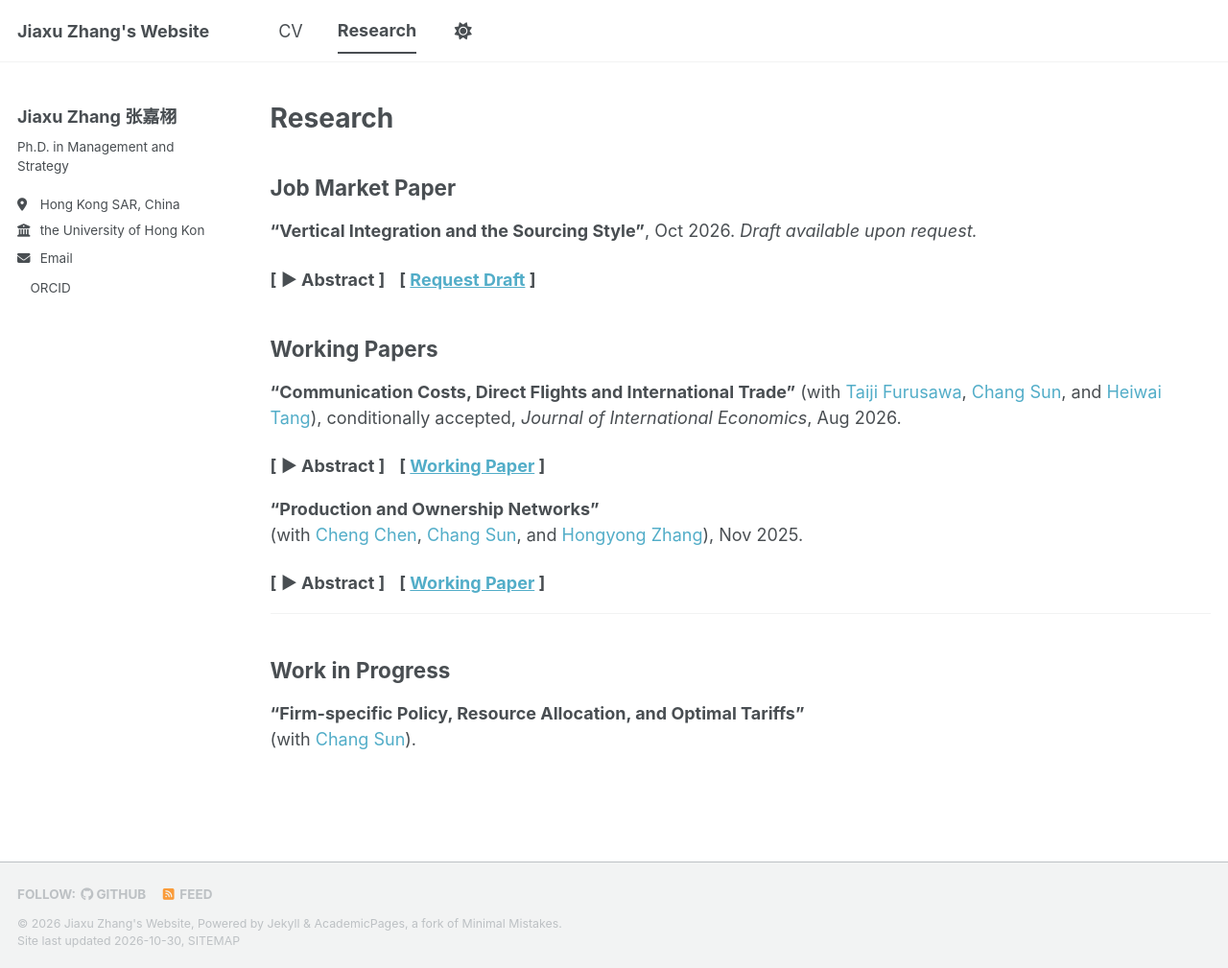
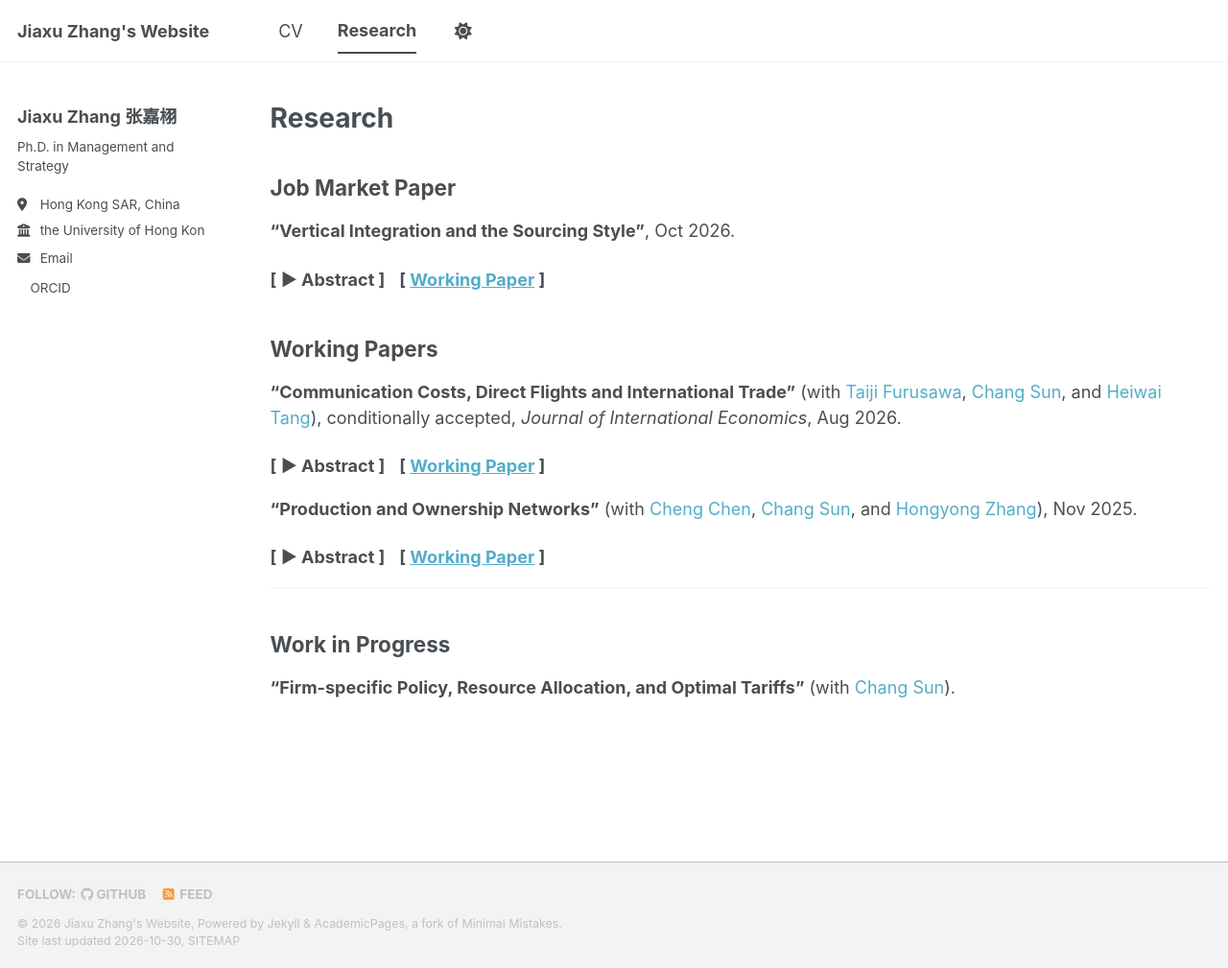
Before and after one commit to zhang-jia-xu/zhang-jia-xu.github.io, a Jekyll site: the page built from _pages/research.md, in a window 1280 px wide and 1009 px high. Shown: the whole window at 96% size. Built offline with Jekyll 4.4.1, drawn with Linux system fonts in a browser that asks for light colours; a style sheet for code colours, icons or effects is not loaded.

Commit message:
update research.md and paper_SourcingStyle.pdf

```diff
--- a/_pages/research.md
+++ b/_pages/research.md
@@ -80,12 +80,15 @@ author_profile: true
 
 ## Job Market Paper
 **"Vertical Integration and the Sourcing Style"**, Oct 2026.
-*Draft available upon request.*
 
 <details>
+  <!-- <summary class="abstract-summary">
+    <b>[ <span class="arrow-icon">&#9654;</span> Abstract ]</b>
+    <span style="margin-left: 15px;"><b>[ <a href="mailto:zhjiaxu@connect.hku.hk?subject=Request for Draft: Vertical Integration and the Sourcing Style">Request Draft</a> ]</b></span>
+  </summary> -->
   <summary class="abstract-summary">
     <b>[ <span class="arrow-icon">&#9654;</span> Abstract ]</b>
-    <span style="margin-left: 15px;"><b>[ <a href="mailto:zhjiaxu@connect.hku.hk?subject=Request for Draft: Vertical Integration and the Sourcing Style">Request Draft</a> ]</b></span>
+    <span style="margin-left: 15px;"><b>[ <a href="/files/paper_SourcingStyle.pdf">Working Paper</a> ]</b></span>
   </summary>
 
   <p style="margin-top: 10px; margin-bottom: 1.5em; text-align: left;">
@@ -107,7 +110,7 @@ author_profile: true
   </p>
 </details>
 
-**"Production and Ownership Networks"** <br> (with <a href="https://sites.google.com/view/chengchenwebpage/home?authuser=0" target="_blank" class="coauthor">Cheng Chen</a>, <a href="https://pweb.fbe.hku.hk/~sunc/" target="_blank" class="coauthor">Chang Sun</a>, and <a href="https://www.rieti.go.jp/users/zhang-hong-yong/index_en.html" target="_blank" class="coauthor">Hongyong Zhang</a>), Nov 2025.
+**"Production and Ownership Networks"** (with <a href="https://sites.google.com/view/chengchenwebpage/home?authuser=0" target="_blank" class="coauthor">Cheng Chen</a>, <a href="https://pweb.fbe.hku.hk/~sunc/" target="_blank" class="coauthor">Chang Sun</a>, and <a href="https://www.rieti.go.jp/users/zhang-hong-yong/index_en.html" target="_blank" class="coauthor">Hongyong Zhang</a>), Nov 2025.
 
 <details>
   <summary class="abstract-summary">
@@ -123,4 +126,4 @@ author_profile: true
 ---
 
 ## Work in Progress
-**"Firm-specific Policy, Resource Allocation, and Optimal Tariffs"** <br> (with <a href="https://pweb.fbe.hku.hk/~sunc/" target="_blank" class="coauthor">Chang Sun</a>).
+**"Firm-specific Policy, Resource Allocation, and Optimal Tariffs"** (with <a href="https://pweb.fbe.hku.hk/~sunc/" target="_blank" class="coauthor">Chang Sun</a>).
```
Also changed, not shown: 1 other file.
